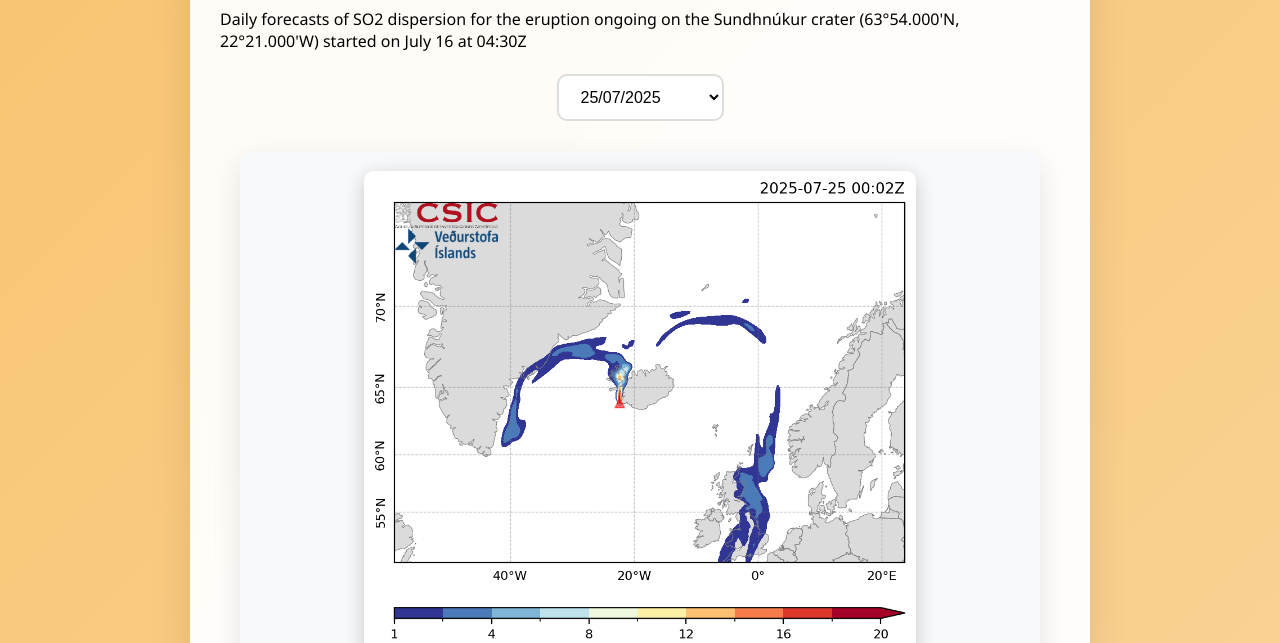
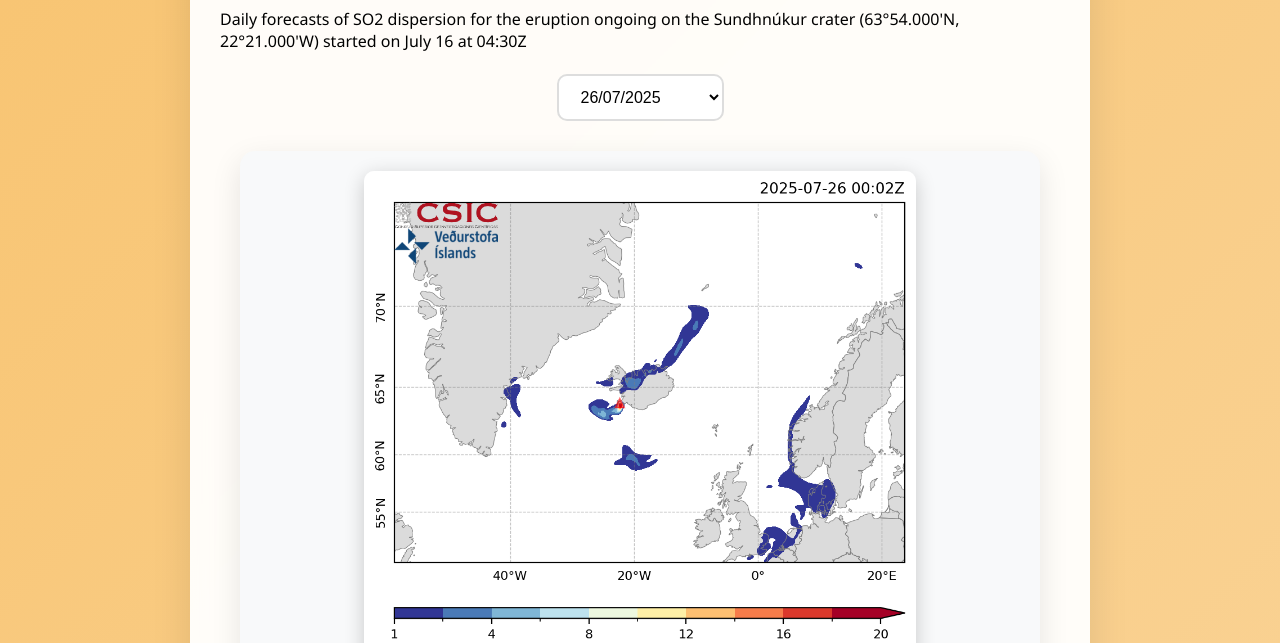
Before and after one commit to lmingari/grindavik2025, a plain HTML site: page index.html in a window 1280 px wide. Shown: the part 157-800 px from the top of the page. Drawn offline with Linux system fonts and the light colour scheme.

Commit message:
updated 26jul

```diff
--- a/index.html
+++ b/index.html
@@ -230,7 +230,8 @@
                 <option value="20250722">22/07/2025</option>
                 <option value="20250723">23/07/2025</option>
                 <option value="20250724">24/07/2025</option>
-                <option value="20250725" selected>25/07/2025</option>
+                <option value="20250725">25/07/2025</option>
+                <option value="20250726" selected>26/07/2025</option>
             </select>
 
 
```
Also changed, not shown: 20250726/SO2_col_mass_000.png (added), 20250726/SO2_col_mass_006.png (added), 20250726/SO2_col_mass_012.png (added), 20250726/SO2_col_mass_018.png (added), 20250726/SO2_col_mass_024.png (added), 20250726/SO2_col_mass_030.png (added), 20250726/SO2_col_mass_036.png (added), 20250726/SO2_col_mass_042.png (added), 20250726/SO2_col_mass_048.png (added), 20250726/SO2_col_mass_054.png (added), 20250726/SO2_col_mass_060.png (added), 20250726/SO2_col_mass_066.png (added), 20250726/SO2_col_mass_072.png (added).
